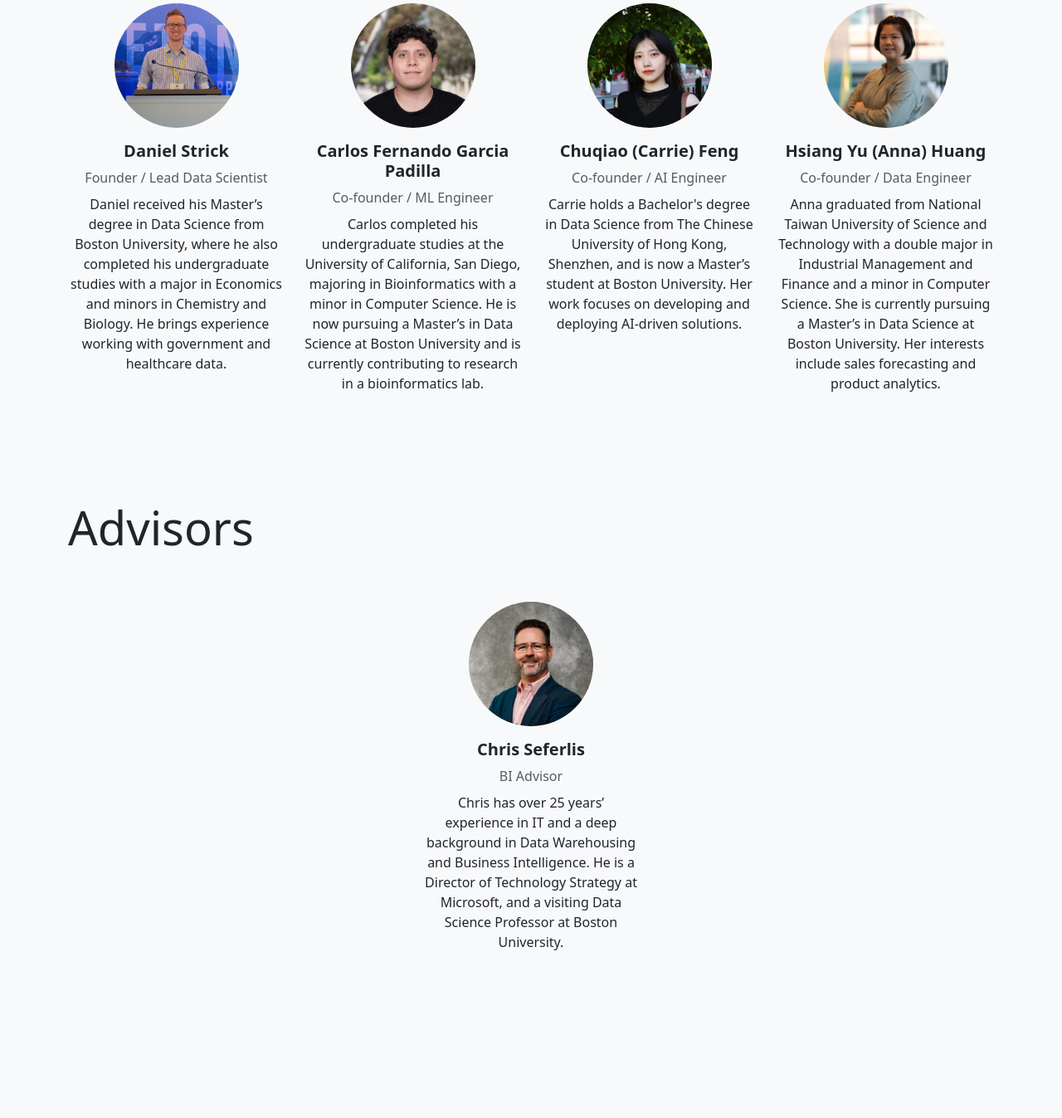
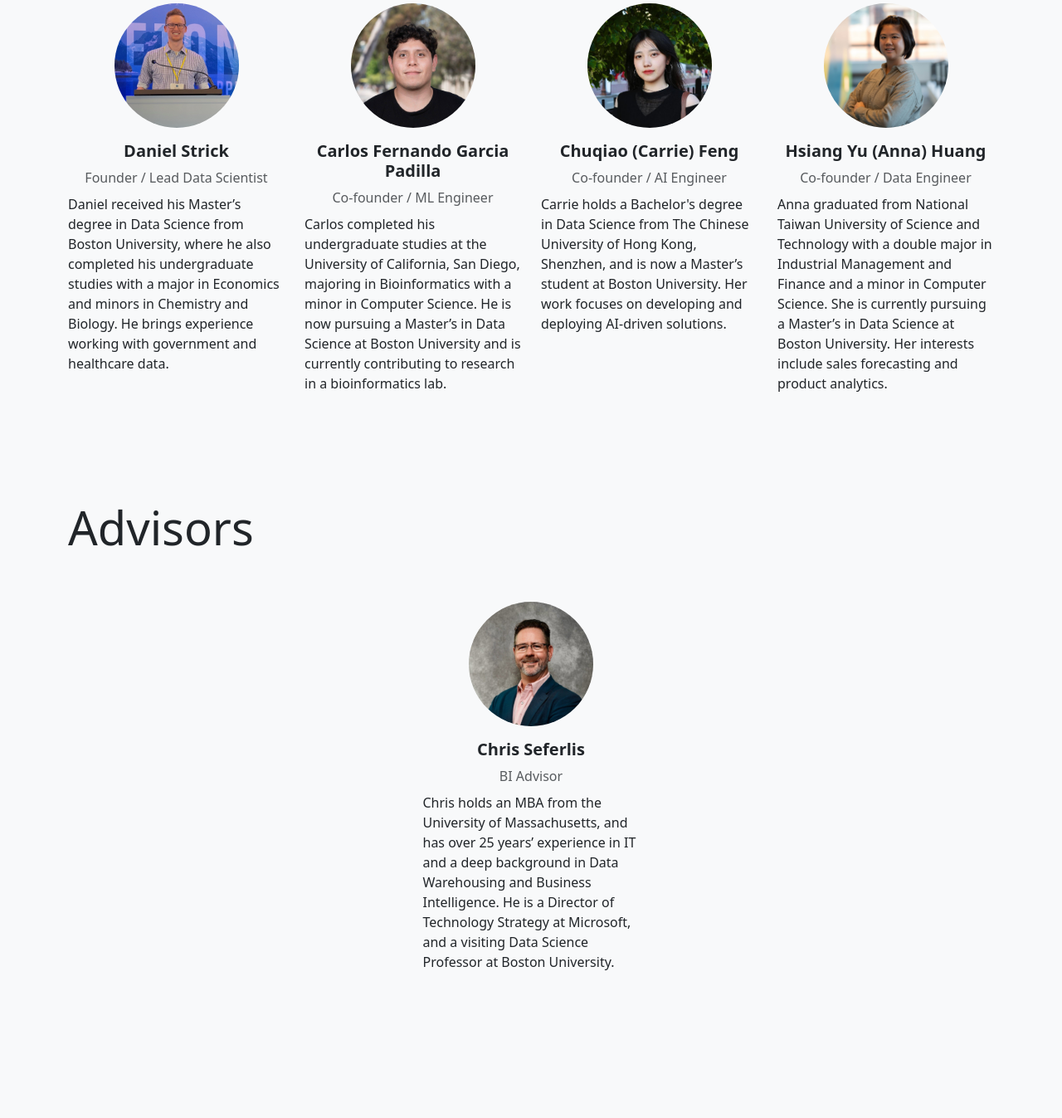
Before and after one commit to dstrick17/strickds, a Flask app: page /team/ in a window 1280 px wide. Shown: the part 357-1704 px from the top of the page at 83% size. Before the commit the page ends 1502 px from the top, so only its background shows below. Run offline with Flask 3, Linux system fonts and the light colour scheme.

Commit message:
text align to left

```diff
--- a/data.py
+++ b/data.py
@@ -52,4 +52,8 @@ TEAM_MEMBERS = [
     }
 ]
 
-ADVISORS = [{"name": "Chris Seferlis", "role": "BI Advisor", "image":'member_pics/seferlis.jpeg', "description":"Chris has over 25 years’ experience in IT and a deep background in Data Warehousing and Business Intelligence. He is a Director of Technology Strategy at Microsoft, and a visiting Data Science Professor at Boston University.", "linkedIn":"https://www.linkedin.com/in/cseferlis/"},]
+ADVISORS = [{"name": "Chris Seferlis",
+             "role": "BI Advisor",
+             "image":'member_pics/seferlis.jpeg',
+             "description":"Chris holds an MBA from the University of Massachusetts, and has over 25 years’ experience in IT and a deep background in Data Warehousing and Business Intelligence. He is a Director of Technology Strategy at Microsoft, and a visiting Data Science Professor at Boston University.",
+             "linkedIn":"https://seferlis.com"},]
--- a/templates/team.html
+++ b/templates/team.html
@@ -16,7 +16,7 @@
 
                     <h5 class="fw-bold">{{ member.name }}</h5>
                     <p class="text-muted m-0">{{ member.role }}</p>
-                    <p class="mt-2">{{ member.description }}</p>
+                    <p class="mt-2 text-start">{{ member.description }}</p>
                 </a>
             </div>
             {% endfor %}
@@ -32,7 +32,7 @@
 
                     <h5 class="fw-bold">{{ advisor.name }}</h5>
                     <p class="text-muted m-0">{{ advisor.role }}</p>
-                    <p class="mt-2">{{ advisor.description }}</p>
+                    <p class="mt-2 text-start">{{ advisor.description }}</p>
                 </a>
             </div>
             {% endfor %}
```
